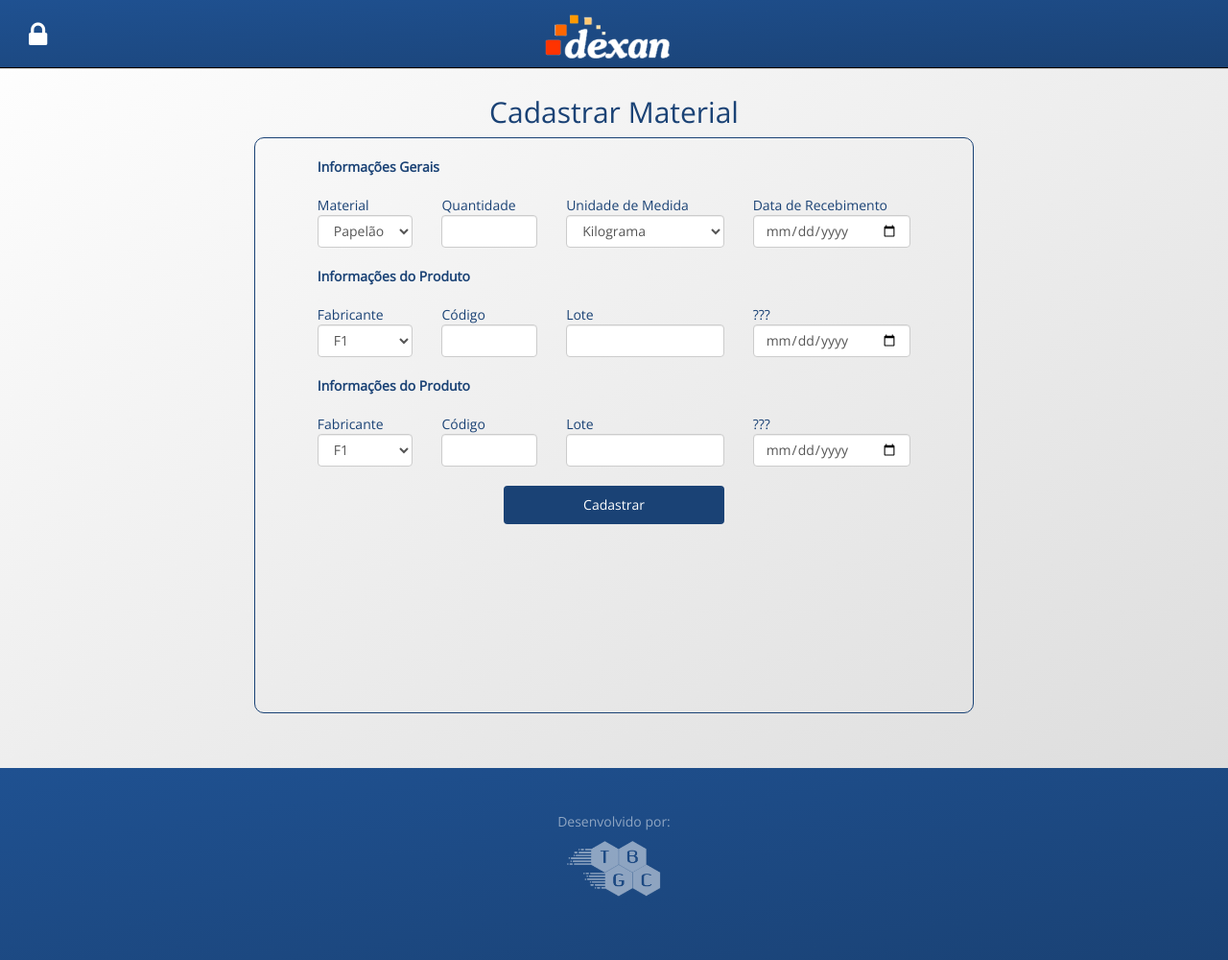
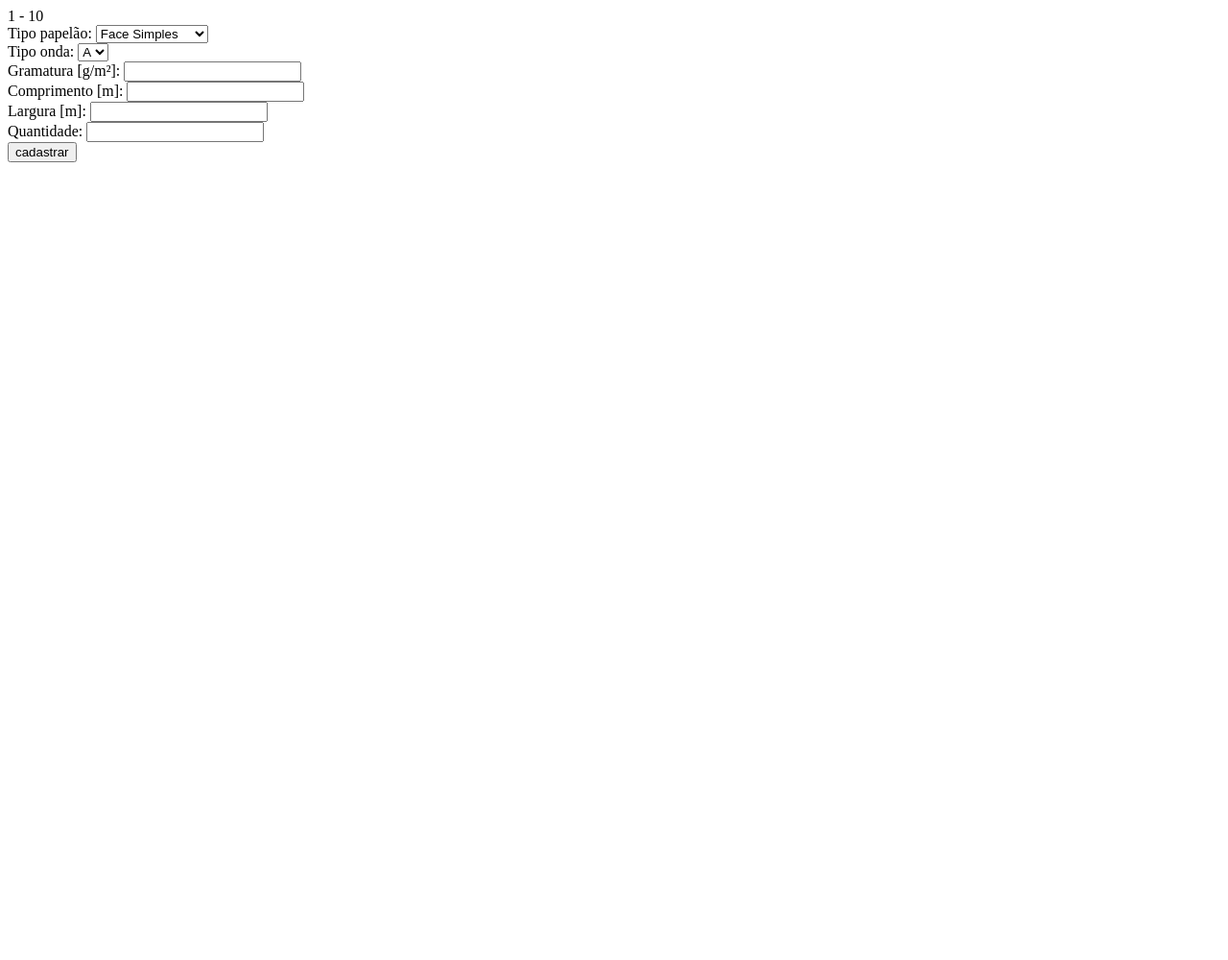
Before and after one commit to victorcesaroni/TBGC, a PHP site: page /cadastrarmaterial.php in a window 1280 px wide. Shown: the whole page at 96% size. After the commit the page ends 169 px from the top, so only its background shows below. Run offline with PHP 8.4, Linux system fonts and the light colour scheme; data comes from the database, SQL or seed files in the repository; both versions use the stored data as it was after the commit; tables that the repository leaves empty hold one stand-in row (values such as "Sample post"); some libraries are stand-ins or nearby versions.

Commit message:
Criada a base de cadastro de chapas

```diff
--- a/cadastrarmaterial.php
+++ b/cadastrarmaterial.php
@@ -1,138 +1,198 @@
 <?php
-include 'header.php';
+
+require_once 'db/database.php';
+require_once 'sessao.php';
+
+function print_tipos_papelao() {
+    $rows = db_select("SELECT cod,tipo FROM tipos_papelao");
+
+    if ($rows == false)
+        return;
+
+    foreach ($rows as $row) {
+        echo "<option value=\"$row[cod]\">$row[tipo]</option>";
+    }
+}
+
+function print_tipos_onda() {
+    $rows = db_select("SELECT cod,tipo FROM tipos_onda");
+
+    if ($rows == false)
+        return;
+
+    foreach ($rows as $row) {
+        echo "<option value=\"$row[cod]\">$row[tipo]</option>";
+    }
+}
+
+function validar_tipo_onda($input) {
+    if (empty($input) || is_null($input))
+        return false;
+
+    if (!is_numeric($input))
+        return false;
+
+    $input = db_quote($input);
+    $rows = db_select("SELECT cod FROM tipos_onda WHERE cod = '$input'");
+
+    if ($rows == false)
+        return false;
+
+    return true;
+}
+
+function validar_gramatura($input) {
+    if (empty($input) || is_null($input))
+        return false;
+
+    if (!is_numeric($input) || $input <= 0)
+        return false;
+
+    return true;
+}
+
+function validar_tipo_papelao($input) {
+    if (empty($input) || is_null($input))
+        return false;
+
+    if (!is_numeric($input))
+        return false;
+
+    $input = db_quote($input);
+    $rows = db_select("SELECT cod FROM tipos_papelao WHERE cod = '$input'");
+
+    if ($rows == false)
+        return false;
+
+    return true;
+}
+
+function validar_comprimento($input) {
+    if (empty($input) || is_null($input))
+        return false;
+
+    if (!is_numeric($input) || $input <= 0)
+        return false;
+
+    return true;
+}
+
+function validar_largura($input) {
+   if (empty($input) || is_null($input))
+        return false;
+
+    if (!is_numeric($input) || $input <= 0)
+        return false;
+
+    return true;
+}
+
+function validar_quantidade($input) {
+   if (empty($input) || is_null($input))
+        return false;
+
+    if (!is_numeric($input) || $input <= 0)
+        return false;
+
+    return true;
+}
+
+function inserir_chapa($cod_tipo_papelao, $cod_tipo_onda, $gramatura, $comprimento, $largura, $quantidade) {
+    $rows = db_select("SELECT cod_material FROM chapas WHERE cod_tipo_onda='$cod_tipo_onda' AND cod_tipo_papelao='$cod_tipo_papelao' AND gramatura=$gramatura AND comprimento=$comprimento AND largura=$largura");
+
+    if ($rows == false) {
+        // não existe uma chapa igual cadastrada
+
+        db_query("BEGIN");
+        db_query("INSERT INTO materiais (quantidade) VALUES ($quantidade)");
+        $cod_material = db_insert_id();
+        db_query("INSERT INTO chapas (cod_material,cod_tipo_papelao,cod_tipo_onda,gramatura,comprimento,largura) VALUES ($cod_material,$cod_tipo_papelao,$cod_tipo_onda,$gramatura,$comprimento,$largura)");
+        db_query("COMMIT");
+
+    } else {
+        // já existe uma chapa igual cadastrada
+
+        db_query("BEGIN");
+        $cod_material = $rows[0]['cod_material'];
+        db_query("UPDATE materiais SET quantidade=(quantidade + $quantidade) WHERE cod=$cod_material");
+        db_query("COMMIT");
+    }
+}
+
 ?>
 
- <section class="home container" id="home">
-     <!-- <div class="row">
-         <div class="col-xs-8 col-xs-offset-2 title" >
-               <h3>Tenha o <span class="blue">controle</span> absoluto de seus dependentes</h3>
-               <h4>Com Zalt Card você determina <span class="blue"> quanto </span>e <span class="blue">onde</span> eles podem gastar</h4>
-         </div>
-     </div> -->
+<html>
+<body>
+    <?php
+        $rows = db_select("SELECT * FROM materiais");
 
-     <div class="row">
-         <div class="col-sm-6 col-sm-offset-3">
-             <h2>Cadastrar Material</h2>
-         </div>
-     </div>
-     <div class="row">
-       <div class="col-sm-8 col-sm-offset-2">
-             <div class="boxCadastro">
-               <br>
-               <div class="row">
-                   <div class="col-sm-3 col-sm-offset-1">
-                       <b>Informações Gerais</b>
-                   </div>
-               </div>
-               <br>
-               <div class="row">
-                 <div class="col-sm-2 col-sm-offset-1">
-                   Material
-                   <select class="form-control">
-                     <option>Papelão</option>
-                     <option>Secundário</option>
-                   </select>
-                 </div>
+        foreach ($rows as $row) {
+            echo "$row[cod] - $row[quantidade]<br>";
+        }
+    ?>
 
-                 <div class="col-sm-2 ">
-                   Quantidade
-                   <input type="text" class="form-control" placeholder="">
-                 </div>
+    <form action="cadastrarmaterial.php" method="POST">
+        Tipo papelão: <select name="tipo_papelao"><?php print_tipos_papelao(); ?> </select><br>
+        Tipo onda: <select name="tipo_onda"><?php print_tipos_onda(); ?> </select><br>
+        Gramatura [g/m²]: <input type="text" name="gramatura"><br>
+        Comprimento [m]: <input type="text" name="comprimento"><br>
+        Largura [m]: <input type="text" name="largura"><br>
+        Quantidade: <input type="text" name="quantidade"><br>
+        <input type="submit" name="cadastrar" value="cadastrar"><br>
+    </form>
+</body>
+</html>
 
-                 <div class="col-sm-3 ">
-                   Unidade de Medida
-                   <select class="form-control">
-                     <option>Kilograma</option>
-                     <option>Litros</option>
-                     <option>Chapas</option>
+<?php
 
-                   </select>
-                 </div>
+if (isset($_POST['cadastrar'])) {
+    $validado = true;
+    $erro = "";
 
-                 <div class="col-sm-3 ">
-                   Data de Recebimento
-                   <input type="date" class="form-control" placeholder="">
-                 </div>
-               </div>
+    if (!(isset($_POST['tipo_onda']) && validar_tipo_onda($_POST['tipo_onda']))) {
+        $validado = false;
+        $erro .= "Tipo de onda inválido!<br>";
+    }
 
-               <br>
+    if (!(isset($_POST['gramatura']) && validar_gramatura($_POST['gramatura']))) {
+        $validado = false;
+        $erro .= "Gramatura inválida!<br>";
+    }
 
-               <div class="row">
-                   <div class="col-sm-3 col-sm-offset-1">
-                       <b>Informações do Produto</b>
-                   </div>
-               </div>
-               <br>
-               <div class="row">
-                 <div class="col-sm-2 col-sm-offset-1">
-                   Fabricante
-                   <select class="form-control">
-                     <option>F1</option>
-                     <option>F2</option>
-                   </select>
-                 </div>
+    if (!(isset($_POST['tipo_papelao']) && validar_tipo_papelao($_POST['tipo_papelao']))) {
+        $validado = false;
+        $erro .= "Tipo de papelão inválido!<br>";
+    }
 
-                 <div class="col-sm-2 ">
-                   Código
-                   <input type="text" class="form-control" placeholder="">
-                 </div>
+    if (!(isset($_POST['comprimento']) && validar_comprimento($_POST['comprimento']))) {
+        $validado = false;
+        $erro .= "Comprimento inválido!<br>";
+    }
 
-                 <div class="col-sm-3 ">
-                   Lote
-                   <input type="text" class="form-control" placeholder="">
-                 </div>
+    if (!(isset($_POST['largura']) && validar_largura($_POST['largura']))) {
+        $validado = false;
+        $erro .= "Largura inválida!<br>";
+    }
 
-                 <div class="col-sm-3 ">
-                   ???
-                   <input type="date" class="form-control" placeholder="">
-                 </div>
-               </div>
-               <br>
+    if (!(isset($_POST['quantidade']) && validar_quantidade($_POST['quantidade']))) {
+        $validado = false;
+        $erro .= "Quantidade inválida!<br>";
+    }
 
-               <div class="row">
-                   <div class="col-sm-3 col-sm-offset-1">
-                       <b>Informações do Produto</b>
-                   </div>
-               </div>
-               <br>
-               <div class="row">
-                 <div class="col-sm-2 col-sm-offset-1">
-                   Fabricante
-                   <select class="form-control">
-                     <option>F1</option>
-                     <option>F2</option>
-                   </select>
-                 </div>
+    if ($validado == false) {
+        echo $erro;
+    } else {
+        echo "OK";
 
-                 <div class="col-sm-2 ">
-                   Código
-                   <input type="text" class="form-control" placeholder="">
-                 </div>
+        $cod_tipo_papelao = $_POST['tipo_papelao'];
+        $cod_tipo_onda = $_POST['tipo_onda'];
+        $gramatura = $_POST['gramatura'];
+        $largura = $_POST['largura'];
+        $comprimento = $_POST['comprimento'];
+        $quantidade = $_POST['quantidade'];
 
-                 <div class="col-sm-3 ">
-                   Lote
-                   <input type="text" class="form-control" placeholder="">
-                 </div>
+        inserir_chapa($cod_tipo_papelao, $cod_tipo_onda, $gramatura, $comprimento, $largura, $quantidade);
+    }
+}
 
-                 <div class="col-sm-3 ">
-                   ???
-                   <input type="date" class="form-control" placeholder="">
-                 </div>
-               </div>
-
-               <br>
-
-               <div class="row">
-                   <div class="col-sm-4 col-sm-offset-4">
-                       <button type="button" class="btn btn-cadastrarMaterial" >Cadastrar</button>
-                   </div>
-               </div>
-
-             </div>
-       </div>
-     </div>
-
- </section>
-<?php
-include 'footer.php';
 ?>
--- a/db/database.php
+++ b/db/database.php
@@ -54,6 +54,11 @@ function db_select($query) {
     return $rows;
 }
 
+function db_insert_id() {
+    $connection = db_connect();
+    return mysqli_insert_id($connection);
+}
+
 // funcao responsavel por filtrar a entrada vinda de usuarios para evitar sql injection
 // exemplo: $name = db_quote($_POST['username']);
 function db_quote($value) {
--- a/header.php
+++ b/header.php
@@ -27,7 +27,7 @@ if (isset($_SESSION['logado'])) {
 	<?php
 	if ($_SESSION['tipo'] == 1) {
 	?>
-		<a href="cadastrarmaterial.php">Cadastrar Material</a>
+		<a href="#">Cadastrar Material</a>
 		<a href="#">Consultar Estoque</a>
 		<a href="#">Requisição de Material</a>
 		<a href="logout.php">Sair</a>
```
Also changed, not shown: banco de dados/dexan_estoque.sql (+124 -1 lines), 1 other file.
